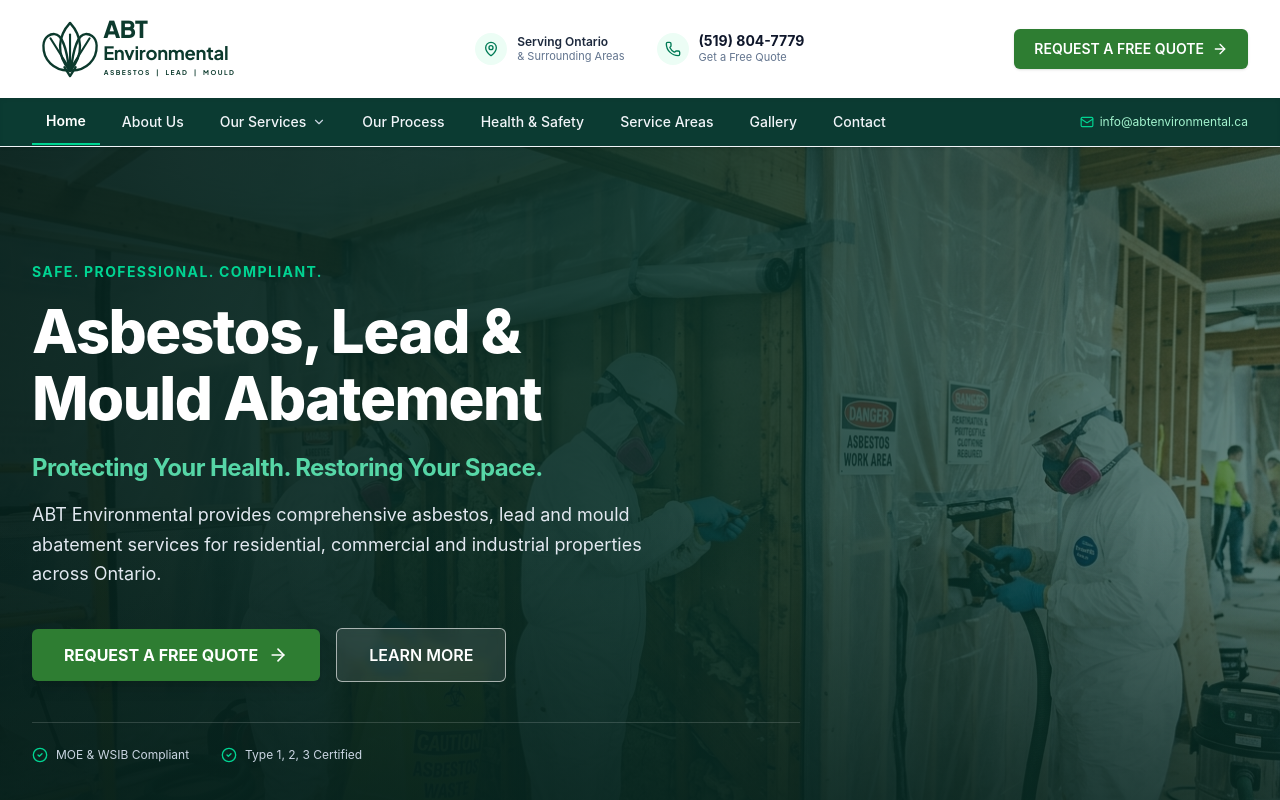
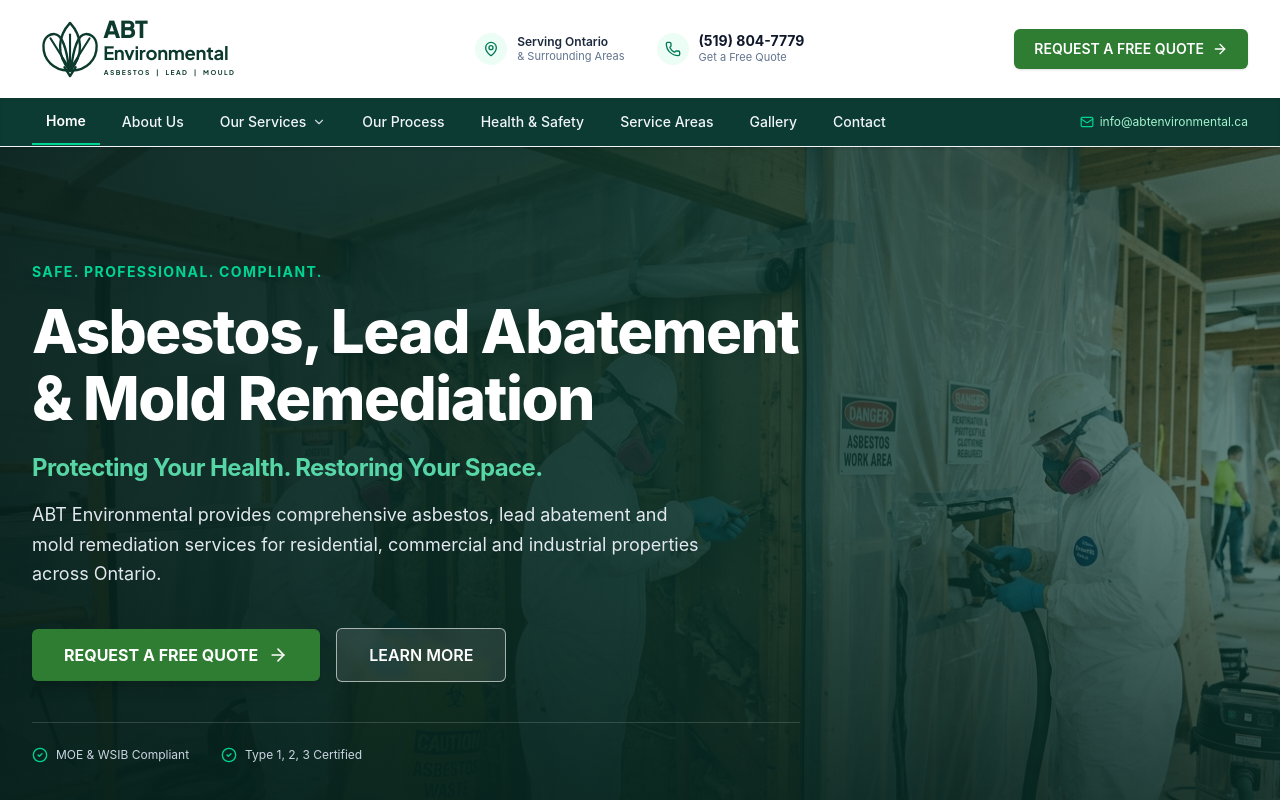
Before and after one commit to leobsilva03/ABT-Webapp, a React (Vite) app: page / in a window 1280 px wide. Shown: the top 800 px of the page. Built offline with nearby package versions, Linux system fonts and the light colour scheme.

Commit message:
feat: replace main headline with Asbestos, Lead Abatement & Mold Remediation

```diff
--- a/index.html
+++ b/index.html
@@ -3,10 +3,10 @@
   <head>
     <meta charset="UTF-8" />
     <meta name="viewport" content="width=device-width, initial-scale=1.0" />
-    <title>ABT Environmental - Asbestos, Lead & Mould Abatement</title>
-    <meta name="description" content="Ontario's trusted certified environmental abatement specialists. Safe, compliant asbestos removal, lead abatement, and mould remediation across Ontario." />
-    <meta property="og:title" content="ABT Environmental - Asbestos, Lead & Mould Abatement" />
-    <meta property="og:description" content="Ontario's trusted certified environmental abatement specialists. Safe, compliant asbestos removal, lead abatement, and mould remediation across Ontario." />
+    <title>ABT Environmental - Asbestos, Lead Abatement &amp; Mold Remediation</title>
+    <meta name="description" content="Ontario's trusted certified environmental abatement specialists. Safe, compliant asbestos removal, lead abatement, and mold remediation across Ontario." />
+    <meta property="og:title" content="ABT Environmental - Asbestos, Lead Abatement &amp; Mold Remediation" />
+    <meta property="og:description" content="Ontario's trusted certified environmental abatement specialists. Safe, compliant asbestos removal, lead abatement, and mold remediation across Ontario." />
     <meta property="og:type" content="website" />
     <meta name="twitter:card" content="summary_large_image" />
     <link rel="preconnect" href="https://fonts.googleapis.com">
--- a/src/components/Hero.tsx
+++ b/src/components/Hero.tsx
@@ -36,7 +36,7 @@ export const Hero: React.FC<HeroProps> = ({ onOpenQuote, onOpenProcess, onOpenSe
 
           {/* Main Headline */}
           <h1 className="text-3xl sm:text-5xl lg:text-6xl font-extrabold tracking-tight text-white leading-[1.12] mb-5 text-balance">
-            Asbestos, Lead &amp; Mould Abatement
+            Asbestos, Lead Abatement &amp; Mold Remediation
           </h1>
 
           {/* Subheading */}
@@ -46,7 +46,7 @@ export const Hero: React.FC<HeroProps> = ({ onOpenQuote, onOpenProcess, onOpenSe
 
           {/* Paragraph description */}
           <p className="text-sm sm:text-base lg:text-lg text-slate-200 leading-relaxed mb-8 sm:mb-10 max-w-2xl text-pretty font-normal">
-            ABT Environmental provides comprehensive asbestos, lead and mould abatement services for residential, commercial and industrial properties across Ontario.
+            ABT Environmental provides comprehensive asbestos, lead abatement and mold remediation services for residential, commercial and industrial properties across Ontario.
           </p>
 
           {/* Dual Action CTAs matching layout */}
```
